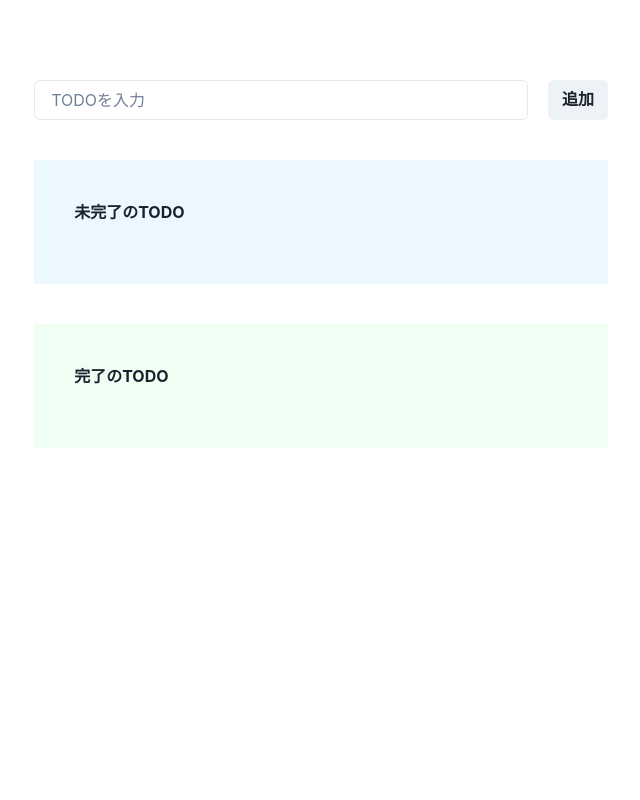
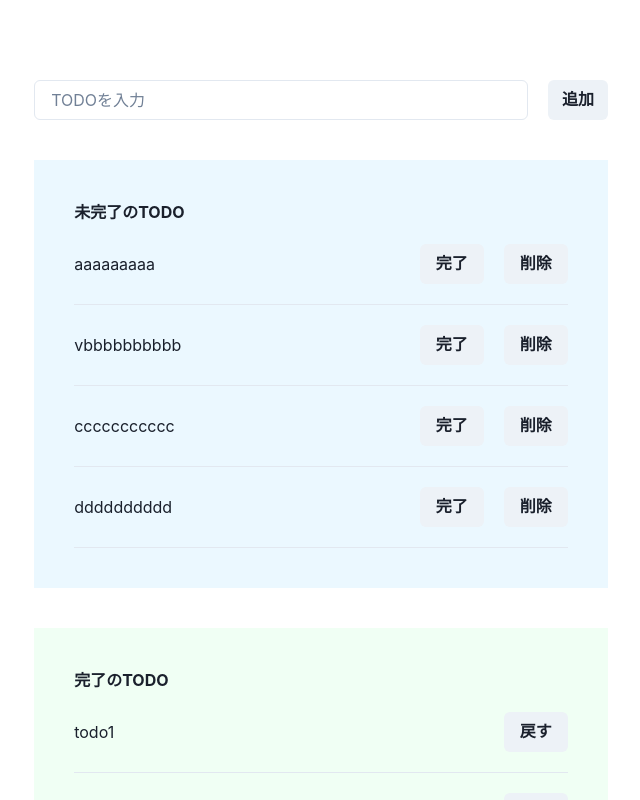
Before and after one commit to mk-0A0/todo-app, a React (Create React App) app: page / in a window 1280 px wide. Shown: the top 800 px of the page, without its empty margins (319-959 px from the left). Built offline with nearby package versions, Linux system fonts and the light colour scheme.

Commit message:
✨add feature complete

```diff
--- a/src/App.tsx
+++ b/src/App.tsx
@@ -3,8 +3,8 @@ import {useState} from "react"
 import {Box, Button, ChakraProvider, Container, Flex, FormControl, Grid, Input, Text, theme} from "@chakra-ui/react"
 
 export const App = () => {
-  const [incompleteTodos, setIncompleteTodos] = useState<string[]>([])
-  const completeTodos = ['todo1', 'todo2', 'todo3']
+  const [incompleteTodos, setIncompleteTodos] = useState<string[]>(['aaaaaaaaa', 'vbbbbbbbbbb', 'ccccccccccc', 'dddddddddd'])
+  const [completeTodos, setCompleteTodos] = useState<string[]>(['todo1', 'todo2', 'todo3'])
 
   const [todo, setTodo] = useState('')
 
@@ -25,6 +25,16 @@ export const App = () => {
     setIncompleteTodos(newIncompleteTodos)
   }
 
+  const onCLickComplete = (index: number) => {
+    const newTodos = [...incompleteTodos]
+    const newIncompleteTodos = newTodos.filter((_, i) => i !== index)
+    setIncompleteTodos(newIncompleteTodos)
+
+    const newCompleteTodos = [...completeTodos]
+    const newCompleteTodosResult = [...newCompleteTodos, incompleteTodos[index]]
+    setCompleteTodos(newCompleteTodosResult)
+  }
+
   return (
     <ChakraProvider theme={theme}>
       <Container py={20}>
@@ -43,7 +53,7 @@ export const App = () => {
                       justifyContent={"space-between"} alignItems={"center"}>
                   <Text>{todo}</Text>
                   <Flex gap={5}>
-                    <Button>完了</Button>
+                    <Button onClick={() => onCLickComplete(index)}>完了</Button>
                     <Button onClick={() => onClickRemove(index)}>削除</Button>
                   </Flex>
                 </Flex>
@@ -53,7 +63,7 @@ export const App = () => {
           <Box bgColor={"green.50"} p={10}>
             <Text fontWeight={"bold"}>完了のTODO</Text>
             <Grid gap={5} mt={5}>
-              {incompleteTodos.map((todo) => (
+              {completeTodos.map((todo) => (
                 <Flex key={todo} borderBottomColor={'gray.200'} borderBottomWidth={1} pb={5}
                       justifyContent={"space-between"} alignItems={"center"}>
                   <Text>{todo}</Text>
```
